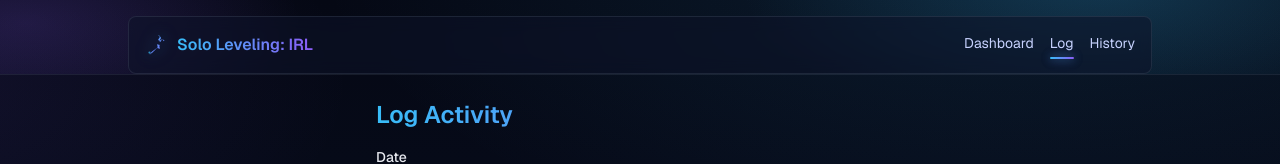
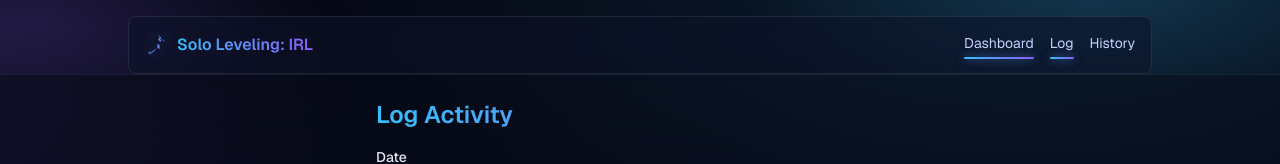
Before and after one commit to kk-gaming/solo-leveling-game-frontend, a Next.js app: page /log in a window 1280 px wide. Shown: the top 164 px of the page. Built offline with nearby package versions, Linux system fonts and the light colour scheme.

Commit message:
feat: simplify Logo and NavTabs components by removing basePath dependency

```diff
--- a/src/components/Logo.tsx
+++ b/src/components/Logo.tsx
@@ -1,14 +1,10 @@
 "use client";
 import Link from "next/link";
-import { getBasePath } from "@/lib/asset";
-
 export default function Logo() {
-  const base = getBasePath();
-  const src = `${base}/solo-logo.svg`;
   return (
-    <Link href={`${base}/`}>
+    <Link href="/">
       <img
-        src={src}
+        src="/solo-logo.svg"
         alt="Solo Leveling"
         width={24}
         height={24}
--- a/src/components/NavTabs.tsx
+++ b/src/components/NavTabs.tsx
@@ -2,8 +2,6 @@
 import Link from "next/link";
 import { usePathname } from "next/navigation";
 
-
-import { getBasePath } from "@/lib/asset";
 
 const tabs = [
   { href: "/", label: "Dashboard", match: "root" as const },
@@ -13,14 +11,13 @@
 
 export default function NavTabs() {
   const pathname = usePathname();
-  const base = getBasePath();
   const currentPath = (typeof window !== "undefined" ? window.location.pathname : pathname) || "/";
   const normalized = currentPath.endsWith("/") ? currentPath : currentPath + "/";
-  const atRoot = normalized === "/" || normalized === `${base}/`;
 
+  // Active detection that ignores a possible repo base prefix
   function isActive(match: "root" | "log" | "history") {
-    if (match === "root") return atRoot;
-    return normalized.endsWith(`/${match}/`);
+    if (match === "root") return /^(\/|\/[\w.-]+\/)$/i.test(normalized);
+    return new RegExp(`(?:^|\/)${match}\/?$`, "i").test(normalized);
   }
 
   return (
@@ -28,7 +25,7 @@
       {tabs.map((t) => (
         <Link
           key={t.label}
-          href={`${base}${t.href}`}
+          href={t.href}
           aria-current={isActive(t.match) ? "page" : undefined}
           className={`tab-link nav-link inline-block relative pb-1 ${isActive(t.match) ? "text-white" : ""}` }
         >
```
